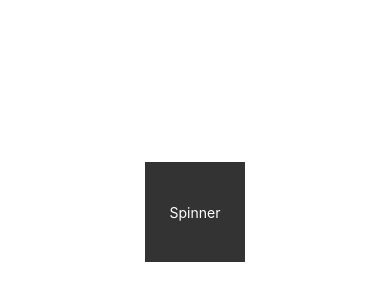
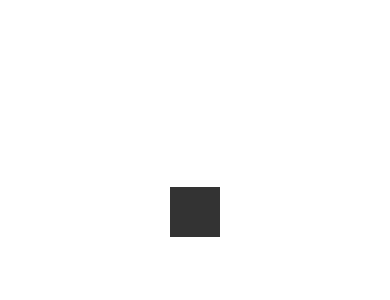
Before and after one commit to ALexander4295502/rn-animation-sample, a React Native app: screen / in a window 390 px wide. Shown: the part 210-510 px from the top of the page. Built offline with nearby package versions, Linux system fonts and the light colour scheme.

Commit message:
add AnimateSequence component for demo

```diff
--- a/App.js
+++ b/App.js
@@ -10,12 +10,13 @@ import AnimatedSpring from './Components/AnimatedSpring';
 import DraggableCard from './Components/DraggableCard';
 import AnimateColor from './Components/AnimateColor';
 import AnimateRotation from './Components/AnimateRotation';
+import AnimateSequence from './Components/AnimateSequence';
 
 export default class App extends Component<{}> {
 
   render() {
     return (
-      <AnimateRotation/>
+      <AnimateSequence/>
     );
   }
 }
--- /dev/null
+++ b/Components/AnimateSequence.js
@@ -0,0 +1,61 @@
+import React, {Component} from 'react';
+import {
+  StyleSheet,
+  Text,
+  View,
+  Animated
+} from 'react-native';
+
+export default class AnimateSequence extends Component {
+
+  componentWillMount() {
+    this.animateValue1 = new Animated.Value(0);
+    this.animateValue2 = new Animated.Value(1);
+  }
+
+  componentDidMount() {
+    Animated.sequence([
+      Animated.timing(this.animateValue1, {
+        toValue: 150,
+        duration: 1000
+      }),
+      Animated.spring(this.animateValue2, {
+        toValue: 3,
+      }),
+      Animated.timing(this.animateValue1, {
+        toValue: 0,
+        duration: 1000
+      }),
+      Animated.spring(this.animateValue2, {
+        toValue: .5,
+      }),
+    ]).start();
+  }
+
+  render() {
+    const animatedStyle = {
+      transform: [
+        {translateY: this.animateValue1},
+        {scale: this.animateValue2}
+      ]
+    };
+    return (
+      <View style={styles.container}>
+        <Animated.View style={[styles.box, animatedStyle]} />
+      </View>
+    );
+  }
+}
+
+const styles = StyleSheet.create({
+  container: {
+    flex: 1,
+    justifyContent: 'center',
+    alignItems: 'center',
+  },
+  box: {
+    width: 100,
+    height: 100,
+    backgroundColor: '#333'
+  }
+});
```
